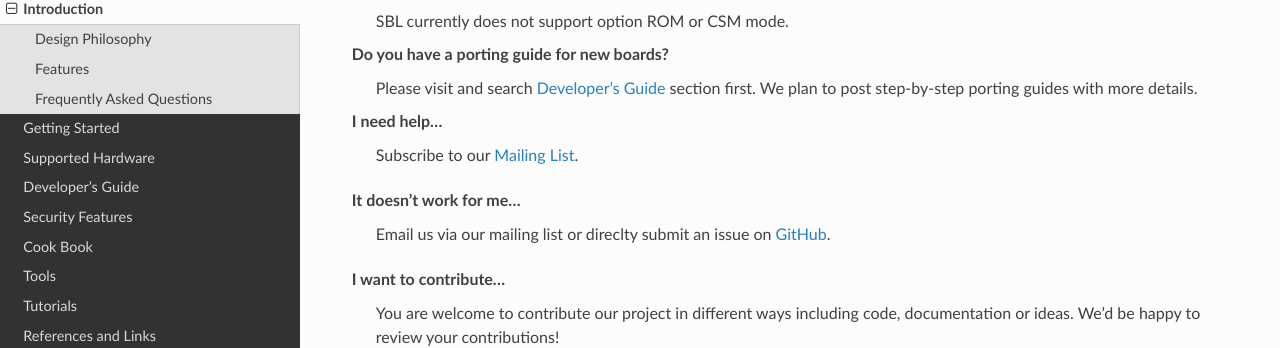
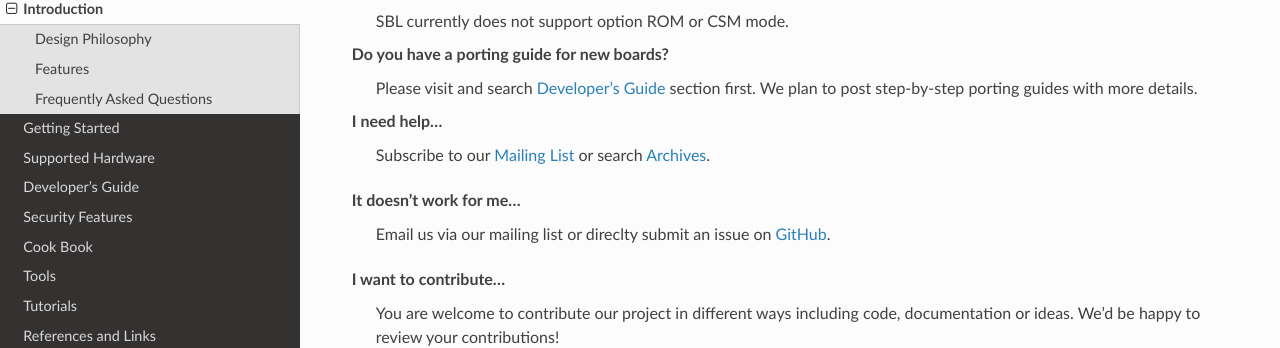
Before and after one commit to slimbootloader/documentation, a Sphinx documentation site: the page built from source/introduction/index.rst, in a window 1280 px wide and 900 px high, scrolled down 1788 px. Shown: the part 361-709 px from the top of the window. Built offline with Sphinx 7.4.7 and the Read the Docs theme 2.0.0, drawn with Linux system fonts in a browser that asks for light colours.

Commit message:
Update index.rst
Added mailing list archive link

```diff
--- a/source/introduction/index.rst
+++ b/source/introduction/index.rst
@@ -104,11 +104,15 @@ Do you have a porting guide for new boards?
     Please visit and search :ref:`developer-guide` section first. We plan to post step-by-step porting guides with more details.
 
 I need help...
-    Subscribe to our |ML|.
+    Subscribe to our |ML| or search |ML_ARCHIVE|.
 
 .. |ML| raw:: html
 
    <a href="https://groups.io/g/slimbootloader" target="_blank">Mailing List</a>
+
+.. |ML_ARCHIVE| raw:: html
+
+   <a href="https://groups.io/g/slimbootloader/topics" target="_blank">Archives</a>
 
 It doesn't work for me...
     Email us via our mailing list or direclty submit an issue on |ISSUES|.
```
